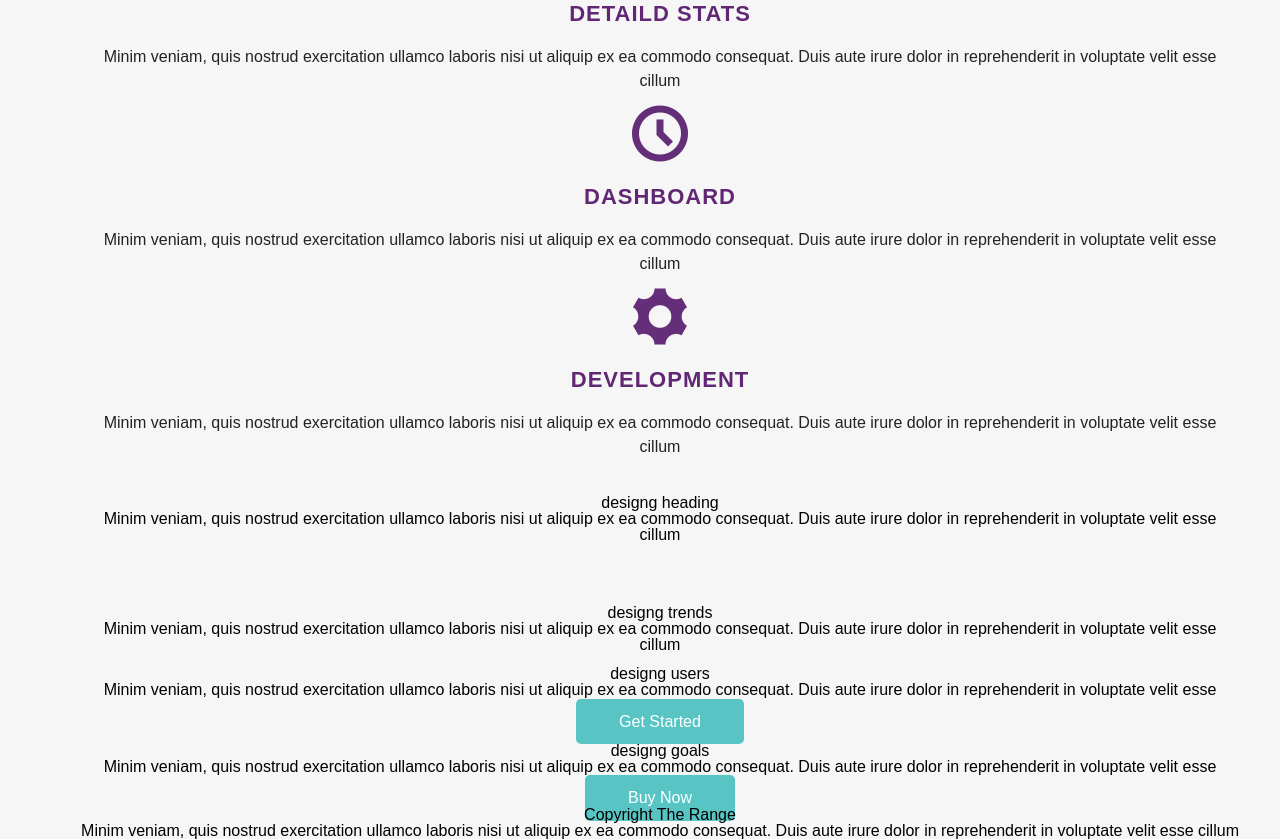
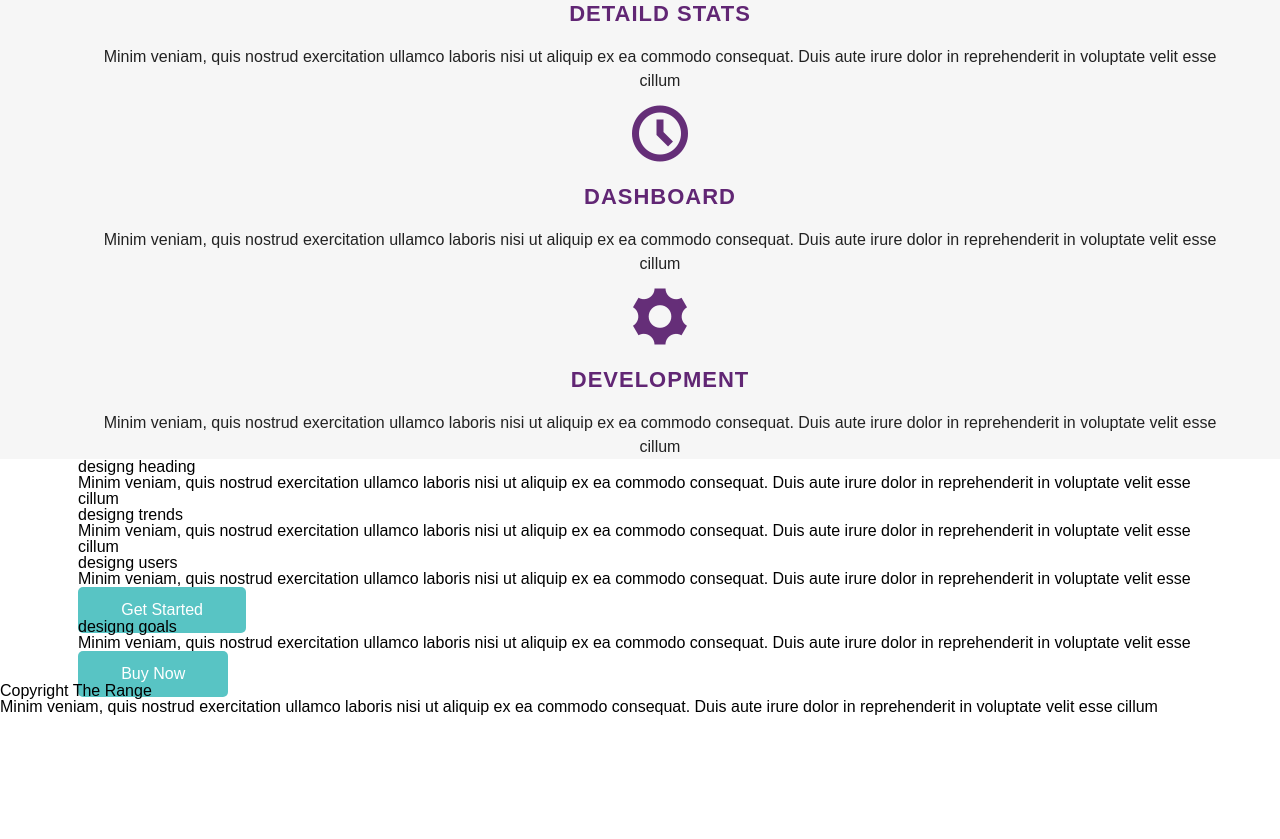
Before and after one commit to Alessandro-Miranda/responsivo, a plain HTML site: page index.html in a window 1280 px wide. Shown: the part 803-1642 px from the top of the page. After the commit the page ends 1518 px from the top, so only its background shows below. Drawn offline with Linux system fonts and the light colour scheme; files whose address does not match are found by name.

Commit message:
Fixed section 2 position

```diff
--- a/index.html
+++ b/index.html
@@ -66,7 +66,8 @@
                     Duis aute irure dolor in reprehenderit in voluptate velit esse cillum</p>
                 </article>
             </div>
-        <section>
+        </section>
+        <section id="secao2">
             <div class="maxwidth">
                 <article>
                     <h3>designg heading</h3>
```
